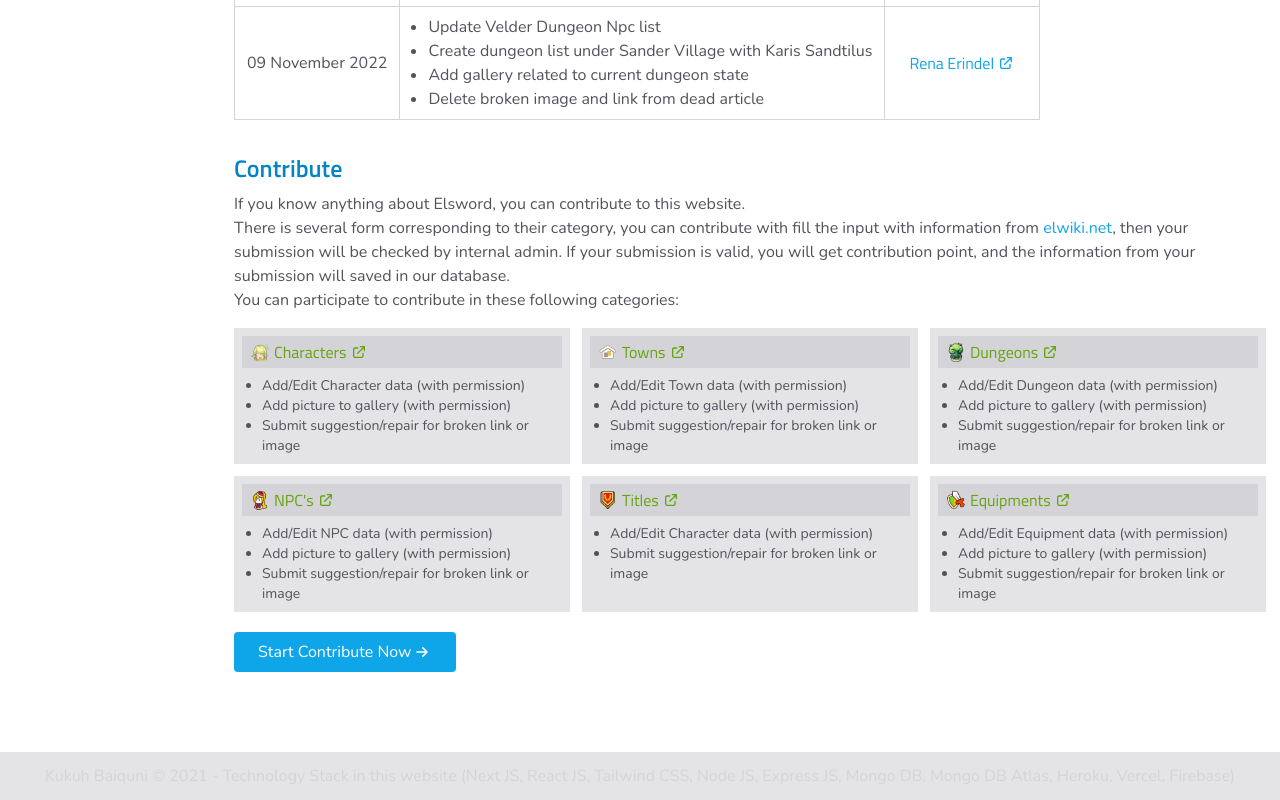
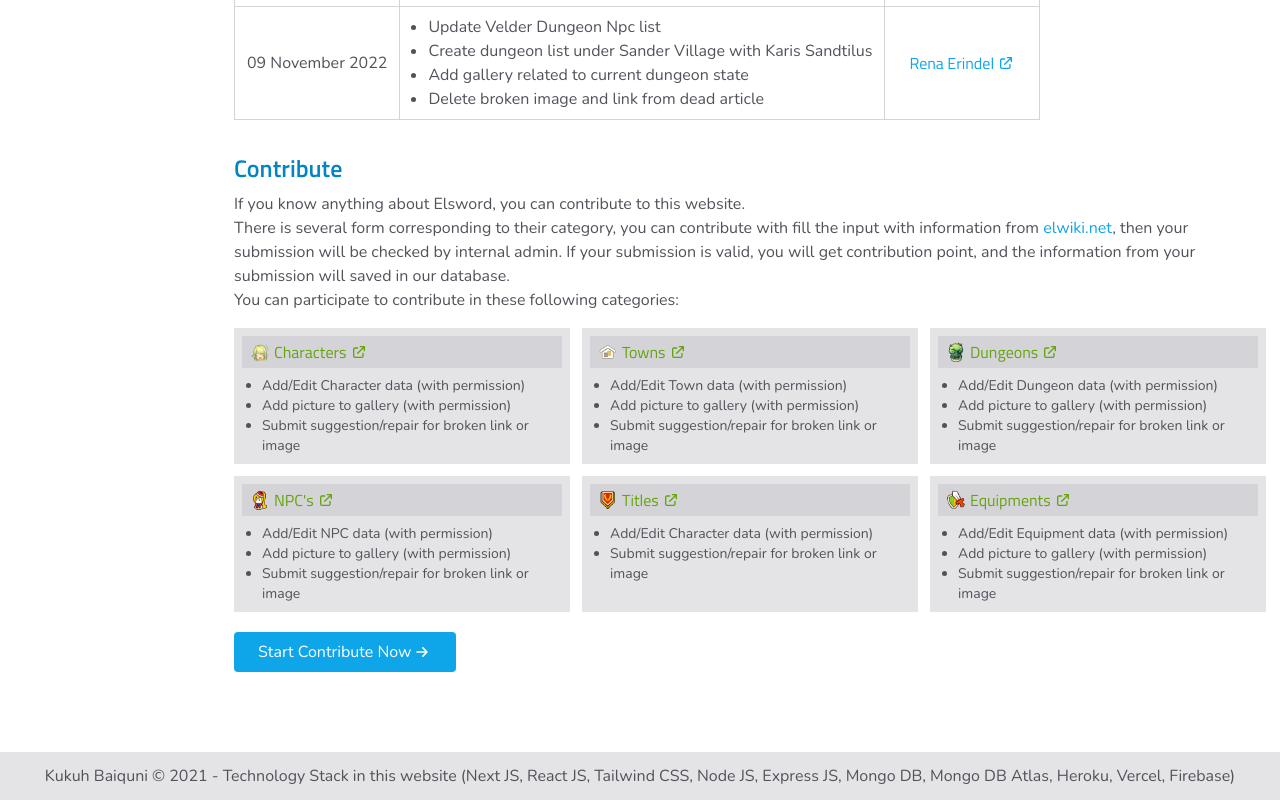
Before and after one commit to kukuhBaiquni/elfun, a Next.js app: page / in a window 1280 px wide. Shown: the part 1246-2046 px from the top of the page. Built offline with nearby package versions, Linux system fonts and the light colour scheme.

Commit message:
fix table transition

```diff
--- a/src/components/table/index.jsx
+++ b/src/components/table/index.jsx
@@ -18,7 +18,7 @@ export default function Table(props) {
         {headerGroups.map((headerGroup, i) => (
           <tr key={i} {...headerGroup.getHeaderGroupProps()}>
             {headerGroup.headers.map((column, j) => (
-              <th className='px-3 py-2 text-left font-titillium text-lg border border-gray-300 dark:border-gray-600 bg-gray-200 dark:bg-gray-700' key={j} {...column.getHeaderProps()}>
+              <th className='px-3 py-2 text-left font-titillium text-lg border border-gray-300 dark:border-gray-600 bg-gray-200 dark:bg-gray-700 transition-all duration-300' key={j} {...column.getHeaderProps()}>
                 { column.render('Header') }
               </th>
             ))}
@@ -31,7 +31,7 @@ export default function Table(props) {
           return (
             <tr key={i} {...row.getRowProps()}>
               { row.cells.map((cell, j) => (
-                <td className='px-3 py-2 min-w-max text-left border border-gray-300 dark:border-gray-600' key={j} {...cell.getCellProps()}>
+                <td className='px-3 py-2 min-w-max text-left border border-gray-300 dark:border-gray-600 transition-all duration-300' key={j} {...cell.getCellProps()}>
                   { cell.render('Cell') }
                 </td>
               ))}
--- a/src/layouts/index.jsx
+++ b/src/layouts/index.jsx
@@ -18,7 +18,7 @@ function Layout({ children }) {
       </div>
       <footer className='bg-gray-200 dark:bg-gray-700 w-full p-3 mt-10'>
         <div className='max-w-screen-2xl mx-auto h-full'>
-          <p className='text-center text-gray-300'>Kukuh Baiquni © 2021 - Technology Stack in this website (Next JS, React JS, Tailwind CSS, Node JS, Express JS, Mongo DB, Mongo DB Atlas, Heroku, Vercel, Firebase)</p>
+          <p className='text-center text-gray-600 dark:text-gray-400'>Kukuh Baiquni © 2021 - Technology Stack in this website (Next JS, React JS, Tailwind CSS, Node JS, Express JS, Mongo DB, Mongo DB Atlas, Heroku, Vercel, Firebase)</p>
         </div>
       </footer>
     </div>
```
Also changed, not shown: src/pages/contribution/[category].jsx (added).
